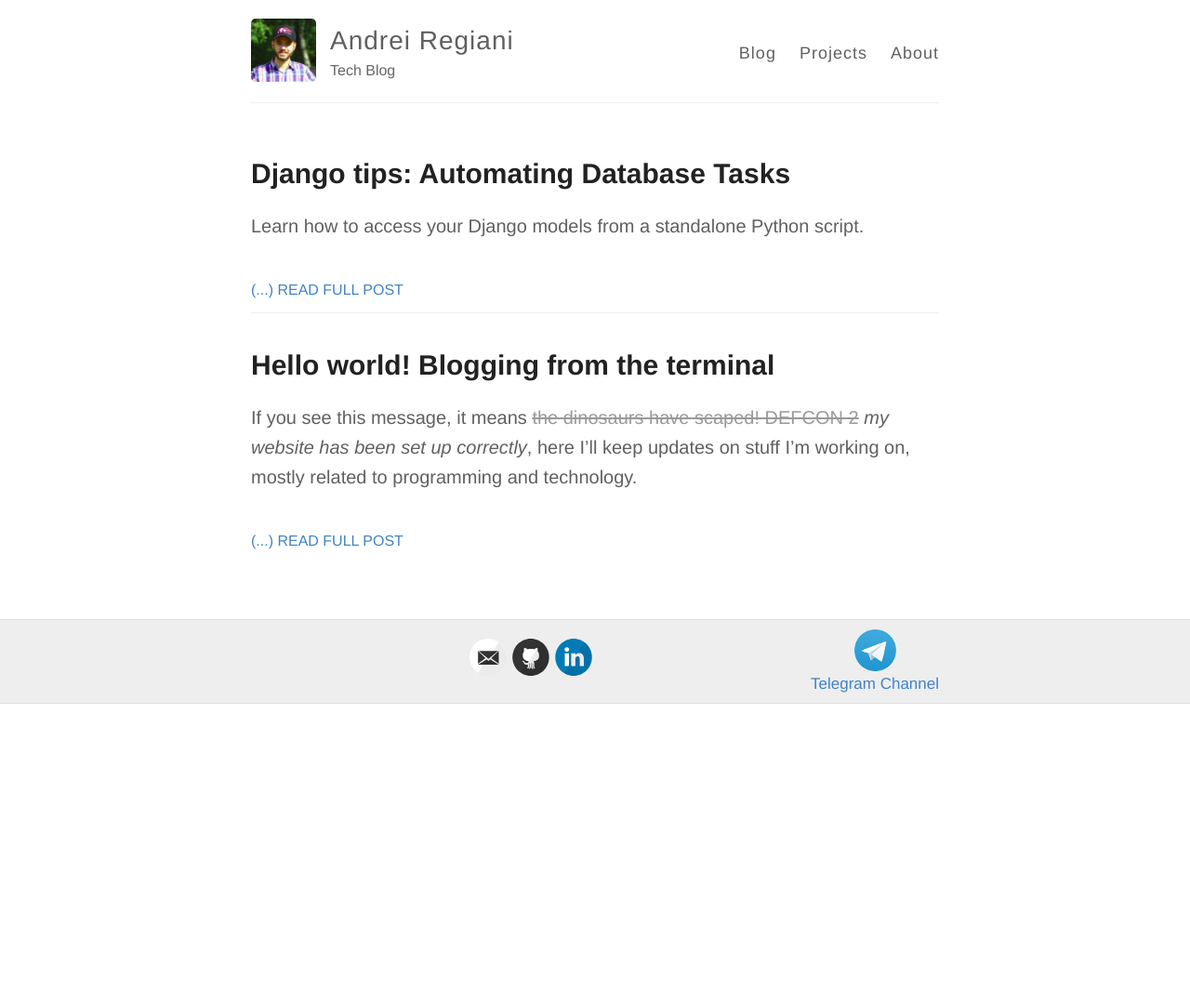
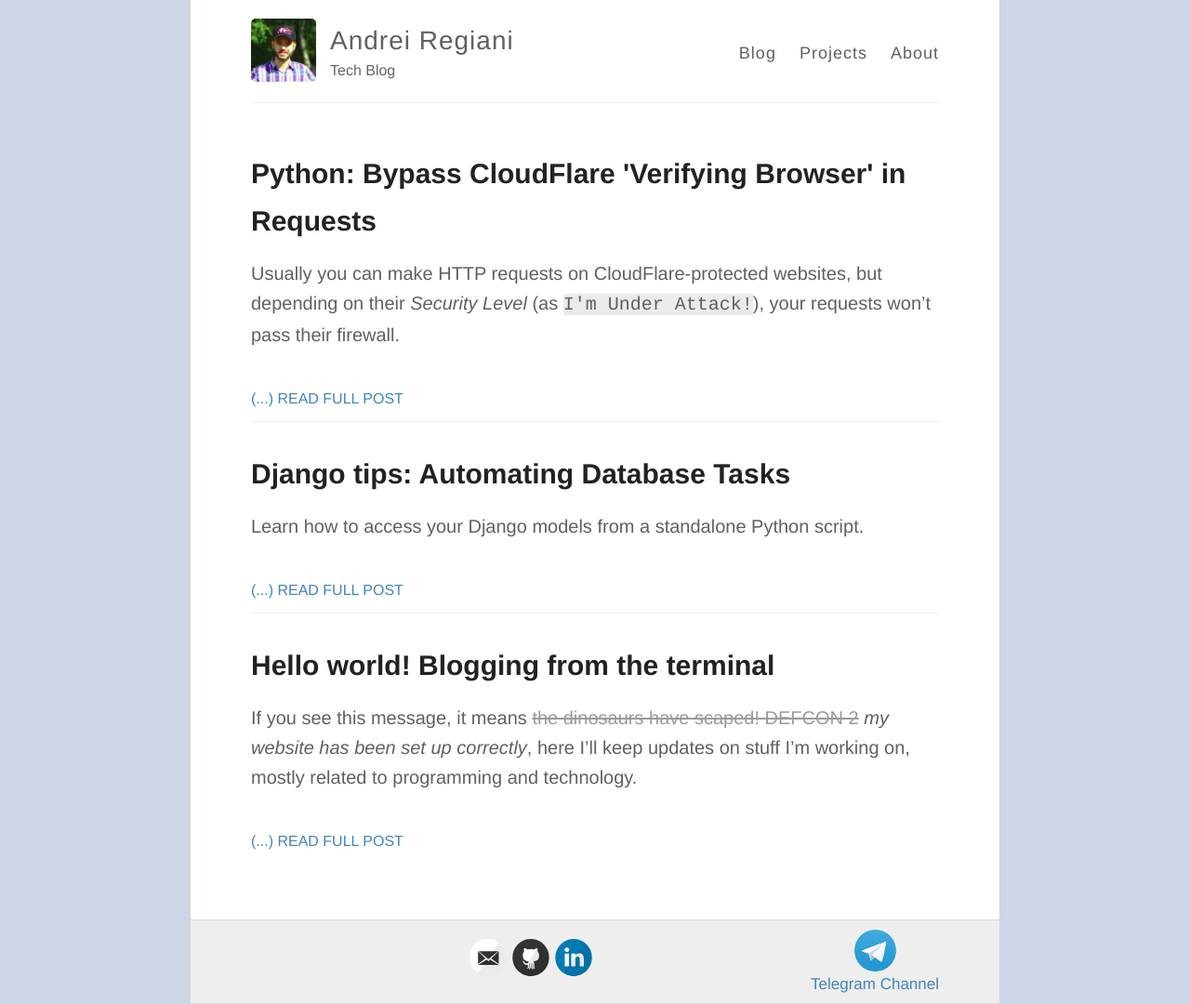
Before and after one commit to AndreiRegiani/andreiregiani.github.io, a Jekyll site: the page built from index.html, in a window 1280 px wide. Shown: the whole page at 93% size. Built offline with Jekyll 4.4.1, drawn with Linux system fonts in a browser that asks for light colours; before the commit the page ends 900 px from its top, so only the background shows below that.

Commit message:
New blog post, improved website css

````diff
--- a/_layouts/default.html
+++ b/_layouts/default.html
@@ -22,6 +22,7 @@
 </head>
 
 <body>
+    <div class="paperback">
         <div class="wrapper-masthead">
             <div class="container">
                 <header class="masthead clearfix">
@@ -54,6 +55,7 @@
         </div>
 
         {% include analytics.html %}
+    </div>
 </body>
 
 </html>
--- /dev/null
+++ b/_posts/2016-09-30-python-bypass-cloudflare-verifying-browser-in-requests.md
@@ -0,0 +1,33 @@
+---
+layout: post
+title: "Python: Bypass CloudFlare 'Verifying Browser' in Requests"
+---
+
+Usually you can make HTTP requests on CloudFlare-protected websites, but depending on their *Security Level* (as `I'm Under Attack!`), your requests won't pass their firewall.
+
+* **Quick answer**: [cloudflare-scrape](https://github.com/Anorov/cloudflare-scrape){:target="_blank"}
+
+Making requests via command-line you may get the response `503 Service Unavailable`, it means your script is stopping at this page:
+
+![_config.yml]({{ site.baseurl }}/images/blog/3.png)
+
+This is a client-side JavaScript algorithm to determine legitimate traffic, since command-line scripts don't execute JS code, you're never redirected. To bypass we need to make our requests run whatever JS code there is, to behave just like a web browser.
+
+## The 'make it yourself' way
+Use [PyExecJS](https://github.com/doloopwhile/PyExecJS){:target="_blank"} to run JS code in Python, you'll still need extra work to evaluate CloudFlare protection. Interesting module though.
+
+## The 'ready to use' way
+[cloudflare-scrape](https://github.com/Anorov/cloudflare-scrape){:target="_blank"}
+
+`pip install cfscrape`
+
+```python
+import cfscrape
+
+# Requests wrapper
+requests_flare = cfscrape.create_scraper()
+r = requests_flare.get("https://github.com")  # or post()
+r.status_code  # 200
+```
+
+* If you're getting a CAPTCHA instead (common for TOR exit nodes), this technique won't work.
--- a/style.scss
+++ b/style.scss
@@ -9,9 +9,15 @@ html {
 }
 
 body {
-    background: $white;
+    background: #CDD6E5;
     font: 20px/1.6 $helvetica;
     color: $darkGray;
+}
+
+.paperback {
+    background: white;
+    max-width: 870px;
+    margin: 0 auto;
 }
 
 .container {
````
Also changed, not shown: images/blog/3.png (added). Lines whose indentation alone changed are shown as unchanged.
